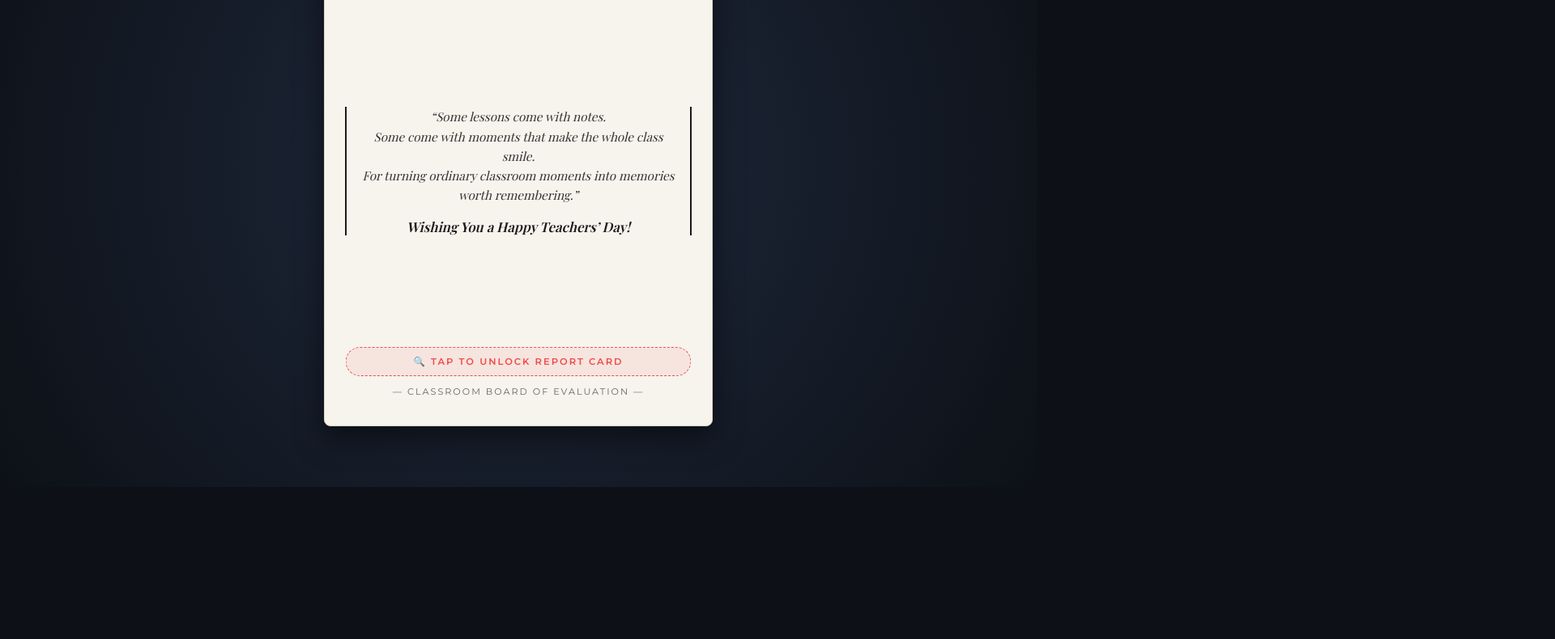
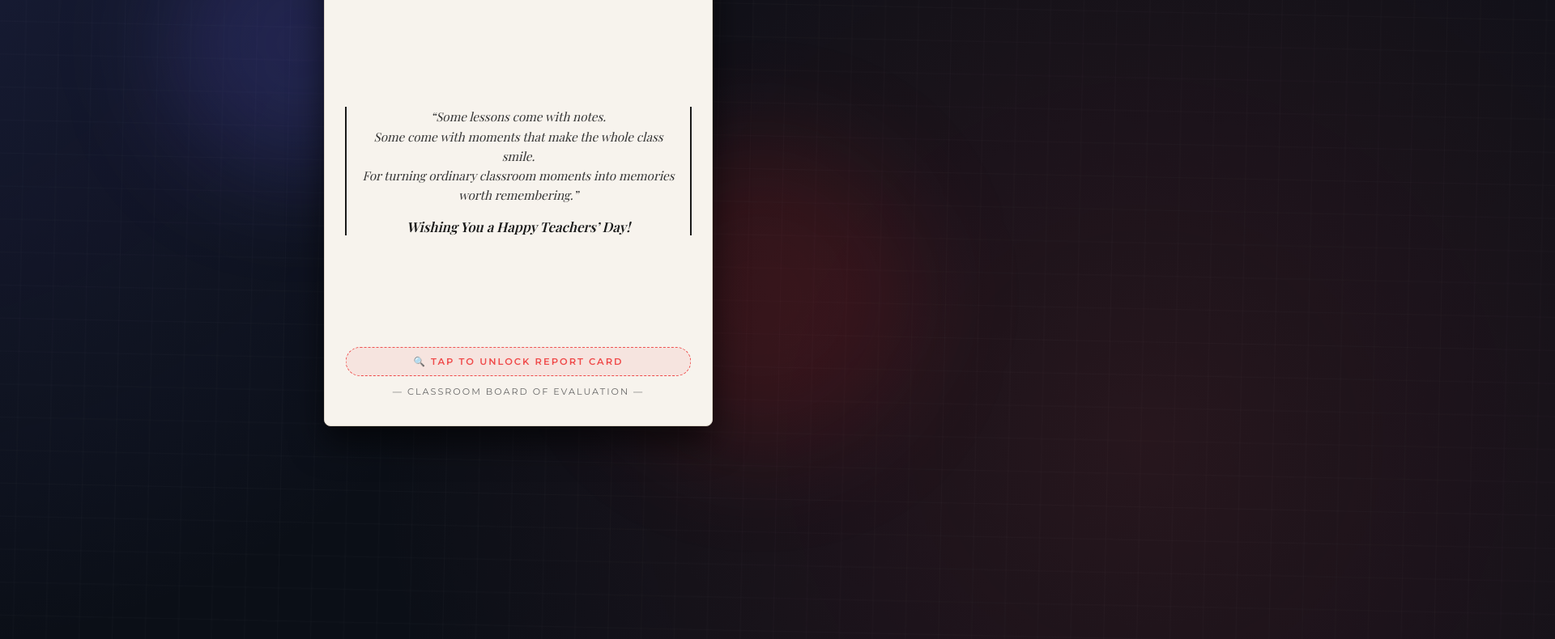
Before and after one commit to LensKnight/teachers-day, a website: page public/index.html in a window 1280 px wide. Shown: the part 198-988 px from the top of the page at 81% size, 1920 px wide, since content can reach past the window. Before the commit the page ends 800 px from the top, so only its background shows below. Drawn offline with nearby package versions, Linux system fonts and the light colour scheme; a web font is replaced by a local one.

Commit message:
bg effect

```diff
--- a/public/index.html
+++ b/public/index.html
@@ -8,10 +8,12 @@
 </head>
 <body>
 
+  <div class="bg-element orb-1"></div>
+  <div class="bg-element orb-2"></div>
+
   <div class="card-wrapper" id="cardWrapper" onclick="flipCard()">
     <div class="card-inner">
 
-      <!-- FRONT FACE -->
       <div class="card-face card-front">
         <div>
           <div class="board-header">CONFIDENTIAL STUDENT BOARD ASSESSMENT</div>
@@ -29,7 +31,6 @@
         </div>
       </div>
 
-      <!-- BACK FACE (FUNNY REPORT CARD) -->
       <div class="card-face card-back">
         <div class="stamp">OFFICIALLY PASSED</div>
 
@@ -46,8 +47,7 @@
             </tr>
           </thead>
           <tbody id="report-body">
-            <!-- Dynamic Funny Rows -->
-          </tbody>
+            </tbody>
         </table>
 
         <div class="remark-box">
--- a/public/style.css
+++ b/public/style.css
@@ -3,23 +3,80 @@
 * { box-sizing: border-box; margin: 0; padding: 0; }
 
 body {
-  background-color: #0d1117;
-  background-image: radial-gradient(circle at center, #1f293d 0%, #0d1117 100%);
+  margin: 0;
+  padding: 20px;
+  min-height: 100vh;
   display: flex;
   align-items: center;
   justify-content: center;
-  min-height: 100vh;
-  padding: 20px;
   font-family: 'Playfair Display', serif;
   perspective: 1000px;
+  overflow: hidden;
+  position: relative;
+  background-color: #0b0f17;
 }
 
+/* 1. ANIMATED BACKGROUND MESH & GRID */
+body::before {
+  content: "";
+  position: absolute;
+  inset: -50%;
+  background-image:
+    radial-gradient(circle at 20% 30%, rgba(99, 102, 241, 0.15) 0%, transparent 40%),
+    radial-gradient(circle at 80% 70%, rgba(239, 68, 68, 0.12) 0%, transparent 40%),
+    linear-gradient(to right, rgba(255, 255, 255, 0.02) 1px, transparent 1px),
+    linear-gradient(to bottom, rgba(255, 255, 255, 0.02) 1px, transparent 1px);
+  background-size: 100% 100%, 100% 100%, 40px 40px, 40px 40px;
+  animation: bgRotate 25s linear infinite;
+  pointer-events: none;
+}
+
+@keyframes bgRotate {
+  0% { transform: rotate(0deg) scale(1); }
+  50% { transform: rotate(3deg) scale(1.05); }
+  100% { transform: rotate(0deg) scale(1); }
+}
+
+/* 2. FLOATING AMBIENT ORBS (BACKGROUND ELEMENTS) */
+.bg-element {
+  position: absolute;
+  border-radius: 50%;
+  filter: blur(60px);
+  pointer-events: none;
+  z-index: 0;
+}
+
+.orb-1 {
+  width: 300px;
+  height: 300px;
+  background: rgba(99, 102, 241, 0.2);
+  top: 10%;
+  left: 15%;
+  animation: floatOrb 8s ease-in-out infinite alternate;
+}
+
+.orb-2 {
+  width: 350px;
+  height: 350px;
+  background: rgba(220, 38, 38, 0.15);
+  bottom: 10%;
+  right: 15%;
+  animation: floatOrb 12s ease-in-out infinite alternate-reverse;
+}
+
+@keyframes floatOrb {
+  0% { transform: translate(0, 0) scale(1); }
+  100% { transform: translate(40px, 30px) scale(1.15); }
+}
+
+/* 3. CARD CONTAINER SETUP */
 .card-wrapper {
   width: 100%;
   max-width: 480px;
   height: 650px;
   position: relative;
   cursor: pointer;
+  z-index: 2;
 }
 
 .card-inner {
@@ -43,7 +100,7 @@ body {
   border: 1px solid #dcd4c7;
   border-radius: 8px;
   padding: 35px 25px;
-  box-shadow: 0 15px 35px rgba(0, 0, 0, 0.5);
+  box-shadow: 0 20px 40px rgba(0, 0, 0, 0.6);
   display: flex;
   flex-direction: column;
   justify-content: space-between;
@@ -214,19 +271,9 @@ body {
 }
 
 @keyframes stampSlam {
-  0% {
-    opacity: 0;
-    transform: rotate(-12deg) scale(3);
-  }
-  80% {
-    opacity: 1;
-    transform: rotate(-12deg) scale(0.9);
-  }
-  100% {
-    opacity: 0.9;
-    transform: rotate(-12deg) scale(1);
-    box-shadow: 0 0 10px rgba(220, 38, 38, 0.2);
-  }
+  0% { opacity: 0; transform: rotate(-12deg) scale(3); }
+  80% { opacity: 1; transform: rotate(-12deg) scale(0.9); }
+  100% { opacity: 0.9; transform: rotate(-12deg) scale(1); box-shadow: 0 0 10px rgba(220, 38, 38, 0.2); }
 }
 
 .floral-divider {
```
